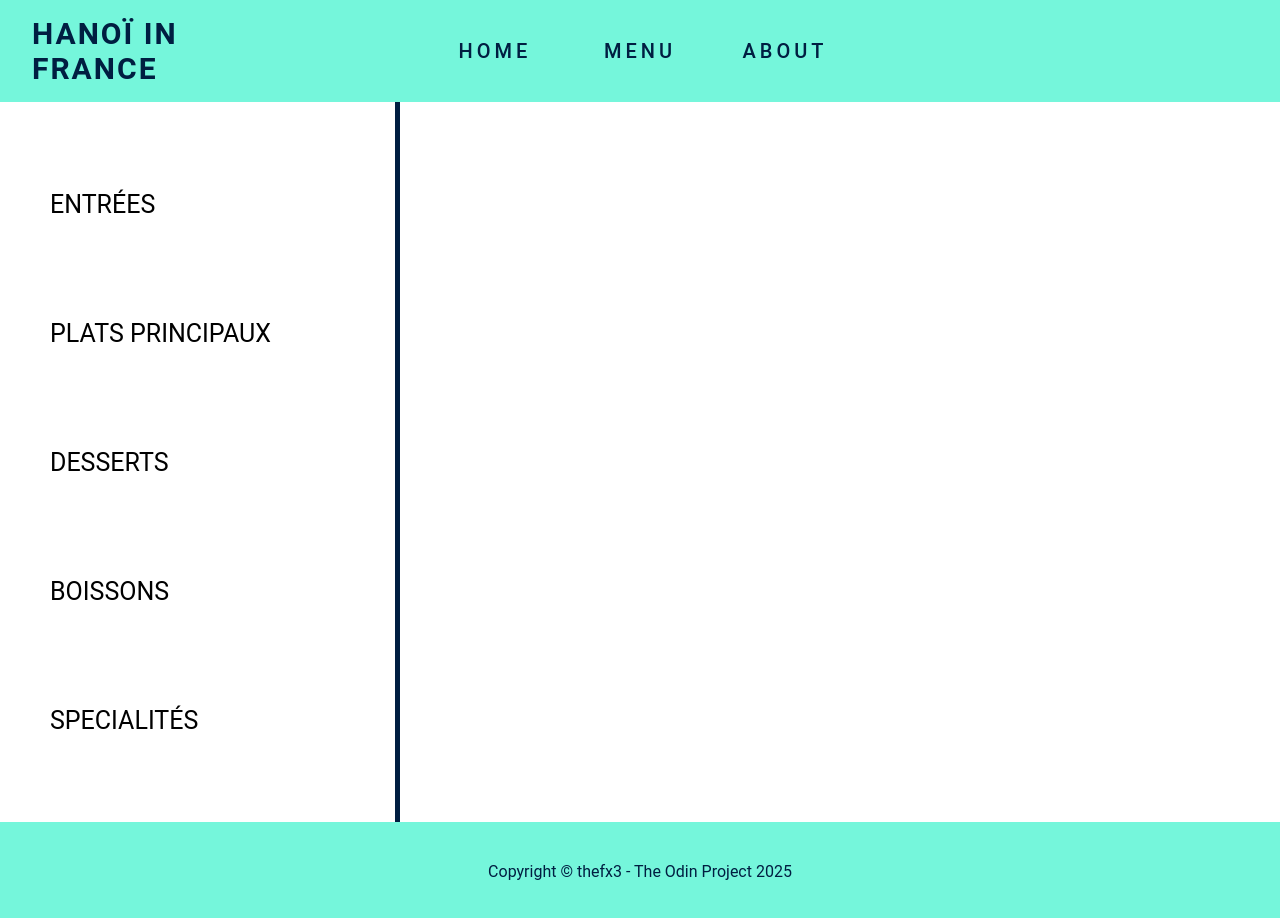
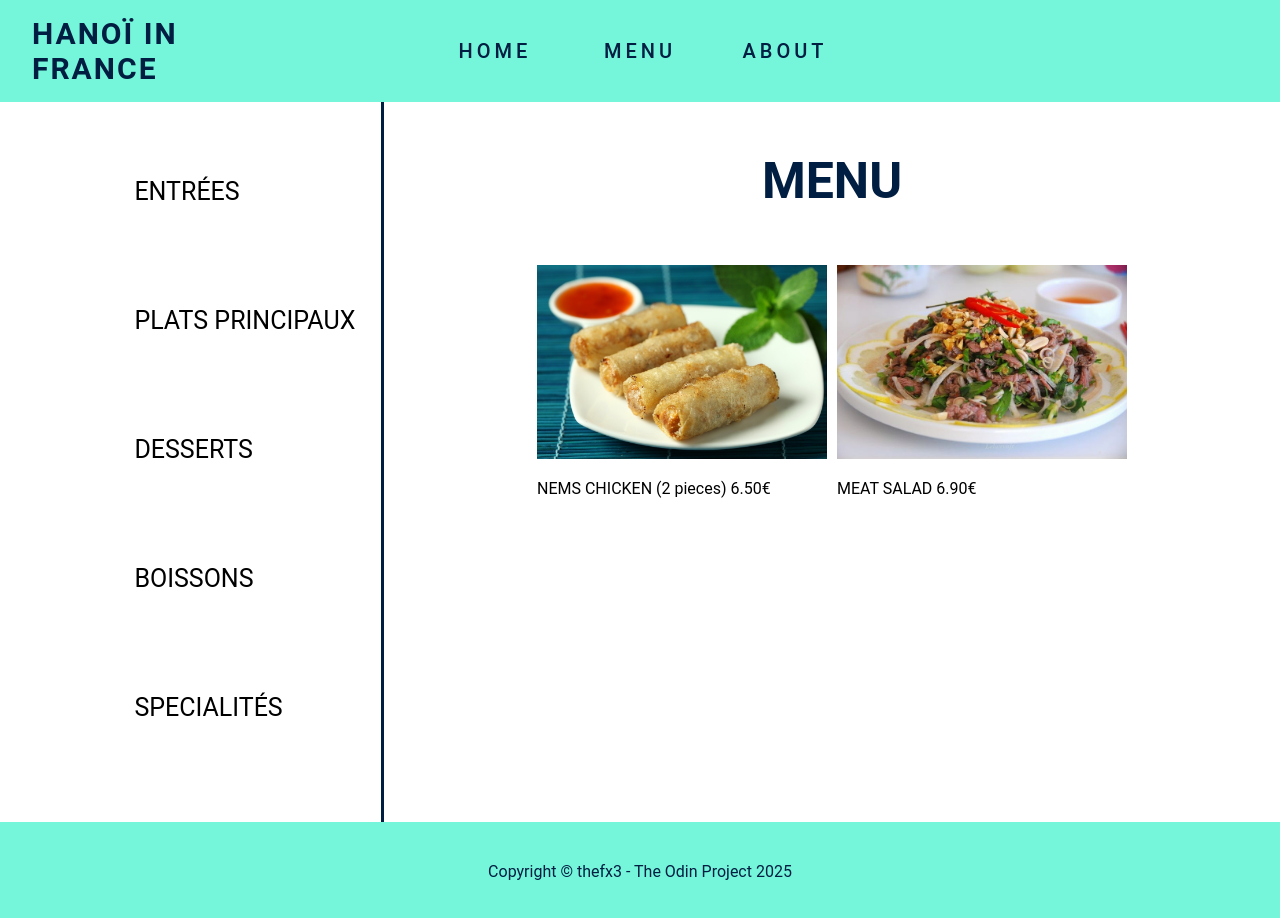
Before and after one commit to thefx3/restaurant_page, a website built with webpack: page src/template.html in a window 1280 px wide. Built offline with nearby package versions, Linux system fonts and the light colour scheme.

Commit message:
Entries add and pictures

```diff
--- a/src/menu.js
+++ b/src/menu.js
@@ -1,3 +1,7 @@
+import nemImage from './images/entrees_1.jpeg'
+import saladImage from './images/entrees_4.jpg'
+
+
 export function menu () {
     const menu_content = document.getElementById("content");
     content.innerHTML = "";
@@ -17,7 +21,6 @@ export function menu () {
     entries.classList.add("entries");
     entries.textContent = "ENTRÉES";
     navigation.appendChild(entries);
-
     const main_courses = document.createElement("a");
     main_courses.classList.add("main-courses");
     main_courses.textContent = "PLATS PRINCIPAUX";
@@ -35,8 +38,62 @@ export function menu () {
     specials.textContent = "SPECIALITÉS";
     navigation.appendChild(specials);
 
+
     const menu = document.createElement("div");
     menu.classList.add("menu");
     menu_container.appendChild(menu);
 
+
+    const menu_title = document.createElement("div");
+    menu_title.classList.add("menu-title");
+    menu_title.textContent = "MENU";
+    menu.appendChild(menu_title);
+
+
+    const entries_items = document.createElement("div");
+    entries_items.classList.add("entries-items");
+    menu.appendChild(entries_items);
+
+    // 1 BOX ITEM
+
+    const box_items = document.createElement("div");
+    box_items.classList.add("box-items");
+    entries_items.appendChild(box_items);
+
+    const item1 = document.createElement("div");
+    item1.classList.add("item");
+    item1.textContent = "NEMS CHICKEN (2 pieces) 6.50€";
+    box_items.appendChild(item1);
+
+
+    const image_nems = document.createElement("img");
+    image_nems.src = nemImage;
+    image_nems.alt = "NEMS";
+    image_nems.classList.add("image-nems");
+    box_items.appendChild(image_nems);
+
+    // END
+
+    // 1 BOX ITEM
+
+    const salad_items = document.createElement("div");
+    salad_items.classList.add("box-items");
+    entries_items.appendChild(salad_items);
+
+    const item2 = document.createElement("div");
+    item2.classList.add("item");
+    item2.textContent = "MEAT SALAD 6.90€";
+    salad_items.appendChild(item2);
+
+
+    const image_salad = document.createElement("img");
+    image_salad.src = saladImage;
+    image_salad.alt = "Salad";
+    image_salad.classList.add("image-salad");
+    salad_items.appendChild(image_salad);
+
+    // END
+
+
+
 }
--- a/src/styles.css
+++ b/src/styles.css
@@ -35,13 +35,11 @@ header {
 }
 
 .copyright {
-    display: flex;
+
     background-color: var(--primary-color);
     color: var(--thirdary-color);
     width: 100%;
     padding : 40px 20% 40px 20%;
-
-    margin-top: auto;
     text-align: center;
     justify-content: center;
     align-items: center;
@@ -131,7 +129,7 @@ nav button:hover {
 
 .menu-container {
     display: grid;
-    grid-template-columns: 400px 1fr;
+    grid-template-columns: minmax(350px, 30%) 1fr;
     height: 90vh;
 
 }
@@ -139,13 +137,54 @@ nav button:hover {
 .navigation {
     display: flex;
     flex-direction: column;
-    justify-content: center;
+    justify-content: start;
+
     align-items: start;
     gap: 100px;
-    padding-left: 50px;
-    border-right : 5px solid var(--thirdary-color);
+    padding-top: 75px;
+    padding-left: clamp(50px, 35%, 50%);
+    border-right : 3px solid var(--thirdary-color);
 
     a {
         font-size: 25px;
     }
 }
+
+.menu {
+    display: flex;
+    flex-direction: column;
+    padding: 50px;
+
+
+    .menu-title {
+        font-size: 50px;
+        font-weight: bold;
+        color: var(--thirdary-color);
+        text-align: center;
+        margin-bottom: 50px;
+    }
+}
+
+img {
+    max-width: 100%;
+    height: auto;
+}
+
+.entries-items {
+    display: grid;
+    justify-items: center;
+    align-items: center;
+    justify-content: center;
+    grid-template-columns: repeat(auto-fill, minmax(150px, 300px));
+    margin-bottom: 50px;
+}
+
+
+.box-items {
+    display: flex;
+    justify-content: center;
+    flex-direction: column-reverse;
+    padding: 5px;
+    gap: 20px;
+
+}
```
Also changed, not shown: src/images/entrees_1.jpeg (added), src/images/entrees_2.jpeg (added), src/images/entrees_3.jpeg (added), src/images/entrees_4.jpg (added), src/images/entrees_5.jpg (added).
